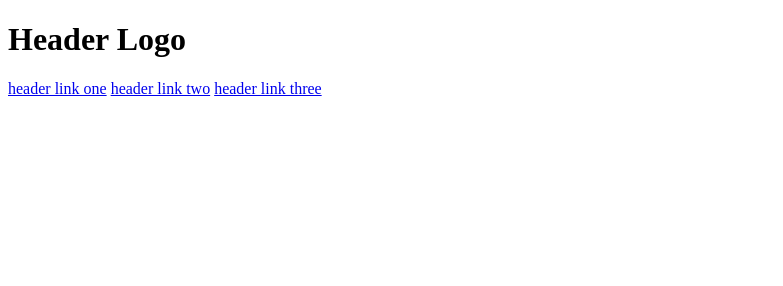
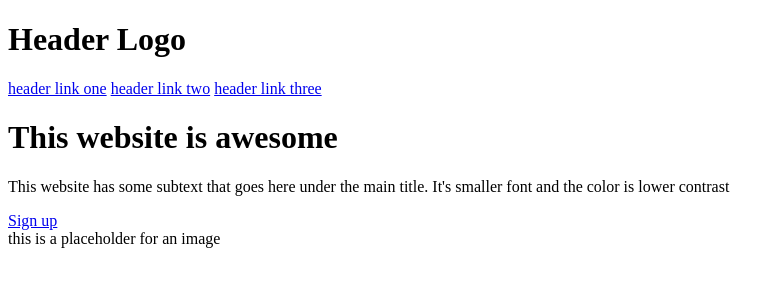
Before and after one commit to oldyellowshed/Landing-Page, a plain HTML site: page index.html in a window 1280 px wide. Shown: the whole page, without its empty margins (0-783 px from the left). Drawn offline with Linux system fonts and the light colour scheme.

Commit message:
Add header/hero section

```diff
--- a/index.html
+++ b/index.html
@@ -16,7 +16,14 @@
         </div>
     </div>
     <div class="hero">
-
+        <div class="left-content">
+            <h1>This website is awesome</h1>
+            <p>This website has some subtext that goes here under the main title. It's smaller font and the color is lower contrast</p>
+            <a href="index.html">Sign up</a>
+        </div>
+        <div class="right-content">
+            <div>this is a placeholder for an image</div>
+        </div>
     </div>
 </body>
 </html>
```
